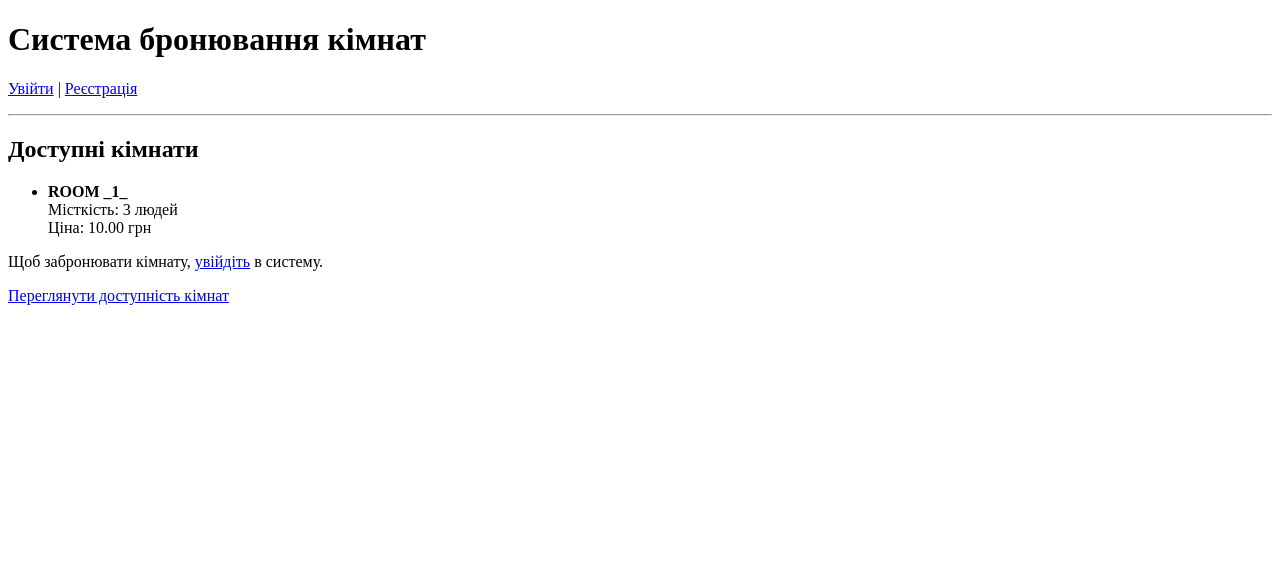
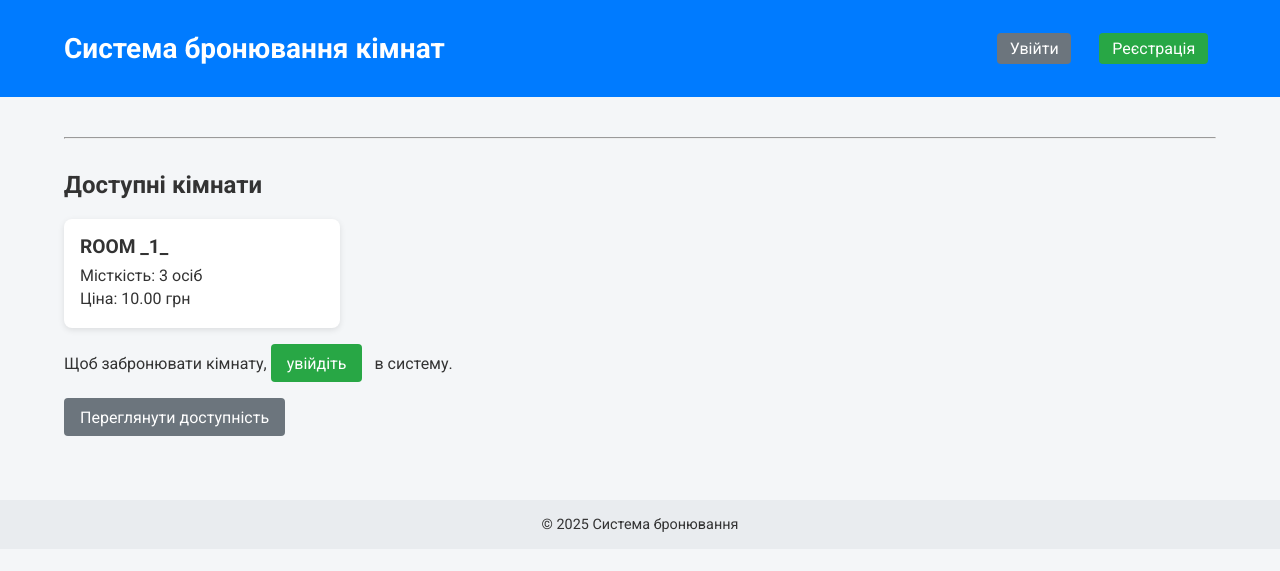
Before and after one commit to Andrii25red/booking_system, a Django app: page / in a window 1280 px wide. Shown: the top 571 px of the page. Run offline with Django 5.2, Linux system fonts and the light colour scheme; data comes from the database, SQL or seed files in the repository.

Commit message:
EDIT: beautiful home.html, added css

```diff
--- a/booking_system/reservations/templates/home.html
+++ b/booking_system/reservations/templates/home.html
@@ -2,43 +2,156 @@
 <html lang="uk">
 <head>
     <meta charset="UTF-8">
+    <meta name="viewport" content="width=device-width, initial-scale=1.0">
     <title>Головна — Система Бронювання</title>
+    <link href="https://fonts.googleapis.com/css?family=Roboto:400,700&display=swap" rel="stylesheet">
+    <style>
+        /* Загальні стилі */
+        body {
+            margin: 0;
+            padding: 0;
+            font-family: 'Roboto', sans-serif;
+            background-color: #f4f6f8;
+            color: #333;
+        }
+        .container {
+            width: 90%;
+            max-width: 1200px;
+            margin: 0 auto;
+            padding: 2rem 0;
+        }
+
+        /* Хедер */
+        header {
+            background-color: #007bff;
+            color: #fff;
+        }
+        .header-inner {
+            display: flex;
+            justify-content: space-between;
+            align-items: center;
+        }
+        header h1 {
+            margin: 0;
+            font-size: 1.75rem;
+        }
+        .auth-links a {
+            color: #fff;
+            text-decoration: none;
+            margin-left: 1rem;
+            font-weight: 500;
+        }
+        .auth-links a.btn {
+            padding: 0.4rem 0.8rem;
+            border-radius: 4px;
+        }
+
+        /* Кнопки */
+        .btn {
+            display: inline-block;
+            padding: 0.6rem 1rem;
+            border-radius: 4px;
+            text-decoration: none;
+            font-weight: 500;
+            margin-right: 0.5rem;
+        }
+        .btn-primary {
+            background-color: #28a745;
+            color: #fff;
+        }
+        .btn-secondary {
+            background-color: #6c757d;
+            color: #fff;
+        }
+
+        /* Секція кімнат */
+        h2 {
+            margin-top: 2rem;
+            font-size: 1.5rem;
+        }
+        .rooms {
+            display: grid;
+            grid-template-columns: repeat(auto-fill, minmax(240px, 1fr));
+            gap: 1rem;
+            list-style: none;
+            padding: 0;
+            margin: 1rem 0;
+        }
+        .room {
+            background: #fff;
+            border-radius: 8px;
+            box-shadow: 0 2px 6px rgba(0,0,0,0.1);
+            padding: 1rem;
+        }
+        .room strong {
+            display: block;
+            font-size: 1.2rem;
+            margin-bottom: 0.5rem;
+        }
+        .room p {
+            margin: 0.25rem 0;
+        }
+
+        /* Футер */
+        footer {
+            text-align: center;
+            padding: 1rem 0;
+            background: #e9ecef;
+            margin-top: 2rem;
+            font-size: 0.9rem;
+        }
+    </style>
 </head>
 <body>
 
+    <header>
+        <div class="container header-inner">
             <h1>Система бронювання кімнат</h1>
+            <div class="auth-links">
+                {% if user.is_authenticated %}
+                    <span>Привіт, {{ user.username }}!</span>
+                    <a href="{% url 'logout' %}" class="btn btn-secondary">Вийти</a>
+                {% else %}
+                    <a href="{% url 'login' %}" class="btn btn-secondary">Увійти</a>
+                    <a href="{% url 'register' %}" class="btn btn-primary">Реєстрація</a>
+                {% endif %}
+            </div>
+        </div>
+    </header>
 
-<!-- Перевірка авторизованого користувача -->
+    <main class="container">
         {% if user.is_authenticated %}
-<p>Привіт, {{ user.username }}! <a href="{% url 'logout' %}">Вийти</a></p>
-<p><a href="{% url 'my_reservations' %}">Мої бронювання</a></p>
-
-{% else %}
-<p><a href="{% url 'login' %}">Увійти</a> | <a href="{% url 'register' %}">Реєстрація</a></p>
+            <a href="{% url 'my_reservations' %}" class="btn btn-primary">Мої бронювання</a>
         {% endif %}
 
         <hr>
 
         <h2>Доступні кімнати</h2>
-<ul>
+        <ul class="rooms">
             {% for room in rooms %}
-    <li>
-        <strong>{{ room.name }}</strong><br>
-        Місткість: {{ room.capacity }} людей<br>
-        Ціна: {{ room.price }} грн<br>
+                <li class="room">
+                    <strong>{{ room.name }}</strong>
+                    <p>Місткість: {{ room.capacity }} осіб</p>
+                    <p>Ціна: {{ room.price }} грн</p>
                 </li>
             {% empty %}
                 <li>Наразі немає доступних кімнат.</li>
             {% endfor %}
         </ul>
 
-<!-- Кнопка переходу до бронювання -->
+        <div class="actions">
             {% if user.is_authenticated %}
-<a href="{% url 'make_reservation' %}">Забронювати кімнату</a>
+                <a href="{% url 'make_reservation' %}" class="btn btn-primary">Забронювати кімнату</a>
             {% else %}
-<p>Щоб забронювати кімнату, <a href="{% url 'login' %}">увійдіть</a> в систему.</p>
+                <p>Щоб забронювати кімнату, <a href="{% url 'login' %}" class="btn btn-primary">увійдіть</a> в систему.</p>
             {% endif %}
-<p><a href="{% url 'availability' %}">Переглянути доступність кімнат</a></p>
+            <a href="{% url 'availability' %}" class="btn btn-secondary">Переглянути доступність</a>
+        </div>
+    </main>
+
+    <footer>
+        © {% now "Y" %} Система бронювання
+    </footer>
 
 </body>
 </html>
```
Lines whose indentation alone changed are shown as unchanged.
